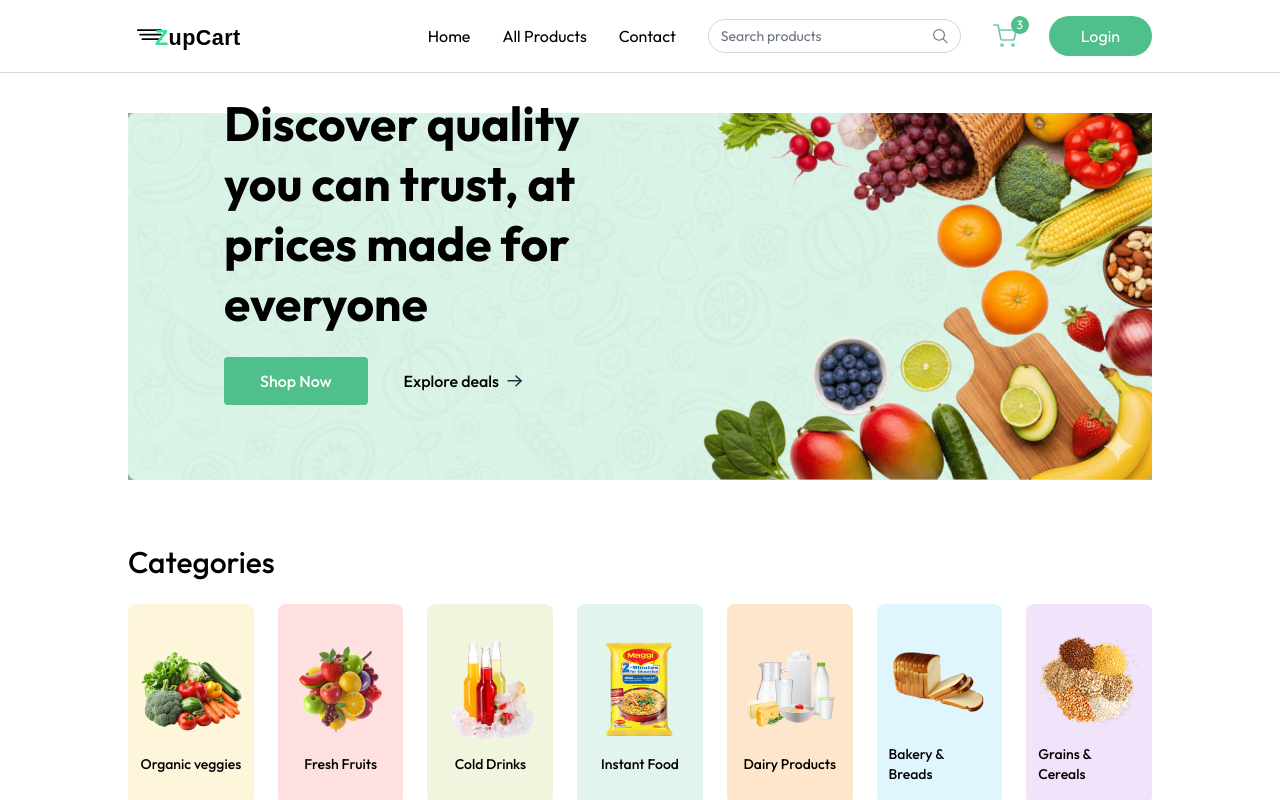
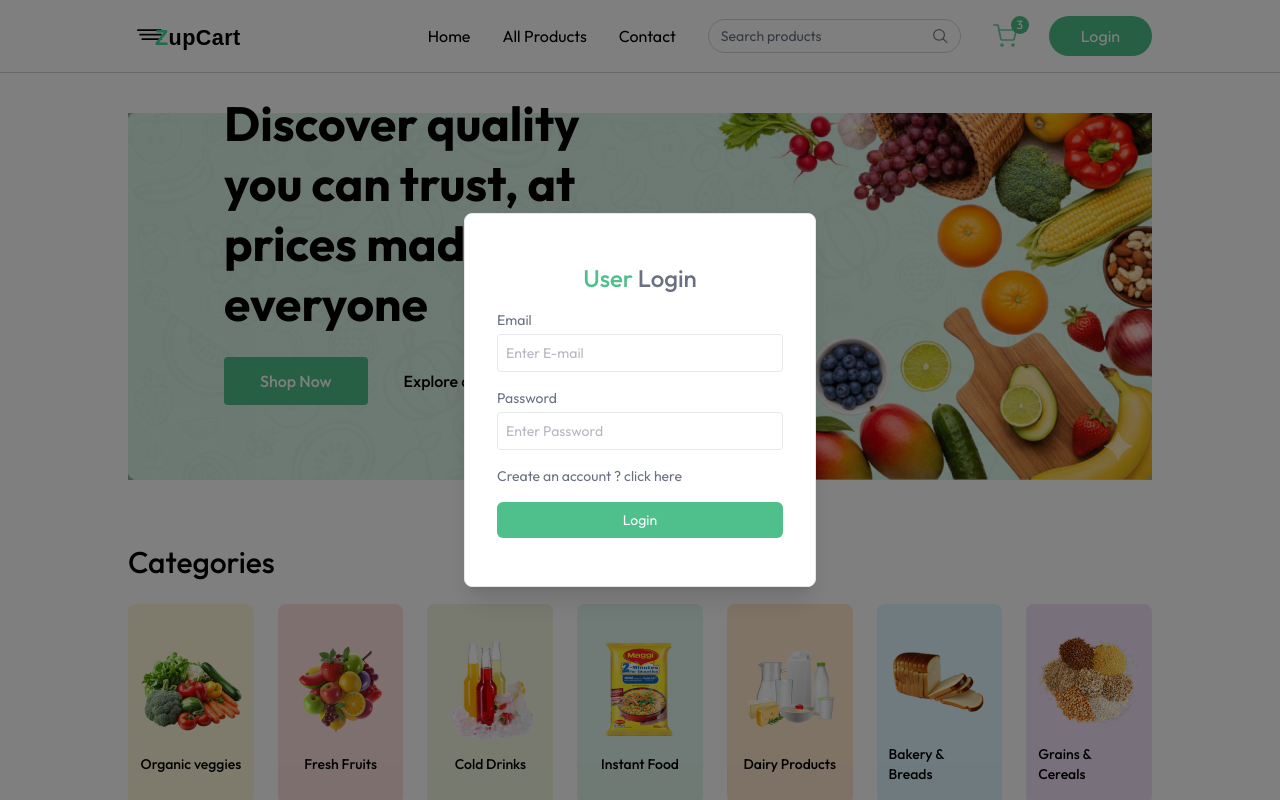
Before and after one commit to vikash-sharma-4991/ZupCart, a React (Vite) app in the folder client/: page / in a window 1280 px wide. Both pictures are taken after a click on the button "Login". Shown: the top 800 px of the page. Built offline with nearby package versions, Linux system fonts and the light colour scheme.

Commit message:
login and Signup

```diff
--- a/client/src/App.jsx
+++ b/client/src/App.jsx
@@ -4,12 +4,18 @@
 import Home from './pages/Home';
 import {Toaster} from "react-hot-toast"
 import Footer from './components/footer';
+import { useAppContext } from './context/AppContext';
+import Login from './components/Login';
 
 const App = () => {
   const isSellerPath = useLocation().pathname.includes("seller")
+
+  const {showUserLogin} = useAppContext()
+
   return (
     <div>
       {isSellerPath ? null :<Navbar/>}
+      {showUserLogin ? <Login/> : null}
 
       <Toaster/>
 
--- a/client/src/components/Login.jsx
+++ b/client/src/components/Login.jsx
@@ -1,9 +1,47 @@
-import React from 'react'
+import React, { useState } from 'react'
+import { useAppContext } from '../context/AppContext'
 
 const Login = () => {
+  const {setShowUserLogin, setUser} = useAppContext()
+
+  const [state, setState] = useState("login")
+  const [name, setName] = useState("");
+  const [email, setEmail] = useState("");
+  const [password, setPassword] = useState("");
+
+  const onSubmitHandler = async (event) => {
+    event.preventDefault();
+    setUser({
+      name: "Vikash Sharma",
+      email:"vikash67@gmail.com"
+    })
+    setShowUserLogin(false)
+  }
   return (
-    <div>
+    <div onClick={ () => setShowUserLogin(false)} className='fixed top-0 bottom-0 left-0 right-0 z-30 flex items-center text-sm text-gray-600 bg-black/50'>
+      <form onSubmit={onSubmitHandler} onClick={(e) => e.stopPropagation()} className='flex flex-col gap-4 m-auto items-start p-8 py-12 w-80 sm:w-[352px] text-gray-500 rounded-lg shadow-xl border border-gray-200 bg-white'>
+        <p className='text-2xl font-medium m-auto'>
+          <span className='text-primary'>User</span>{state === "login" ? " Login" : " Sign-Up"}
+        </p>
+        {state === "register" && <div className='w-full'>
+          <p>Name</p>
+          <input type="text" onChange={(e) => setName(e.target.value)} value={name} placeholder='Enter Your Name' className='border border-gray-200 rounded w-full p-2 mt-1 outline-primary' required />
+        </div>}
 
+        <div className='w-full'>
+          <p>Email</p>
+          <input type="email" onChange={(e) => setEmail(e.target.value)} value={email}  placeholder='Enter E-mail' className='border border-gray-200 rounded w-full p-2 mt-1 outline-primary' required/>
+        </div>
+
+        <div className='w-full'>
+          <p>Password</p>
+          <input type="password" onChange={(e) => setPassword(e.target.value)} value={password} placeholder='Enter Password' className='border border-gray-200 rounded w-full p-2 mt-1 outline-primary' required />
+        </div>
+      {state === "register" ? (
+        <p>Already have account ? <span onClick={() => setState("login")} className='text-primary cursor-pointer'>click here</span></p>):(
+        <p>Create an account ? <span onClick={() => setState("register")} className='text-primarycursor-pointer'>click here</span></p>)}
+        <button className='bg-primary hover:bg-primary-dull transition-all text-white w-full py-2 rounded-md cursor-pointer'>{state === "register" ? "Create Account" : "Login"}</button>
+      </form>
     </div>
   )
 }
--- /dev/null
+++ b/client/src/pages/AllProduct.jsx
@@ -0,0 +1,11 @@
+import React from 'react'
+
+const AllProduct = () => {
+  return (
+    <div>
+
+    </div>
+  )
+}
+
+export default AllProduct
```
